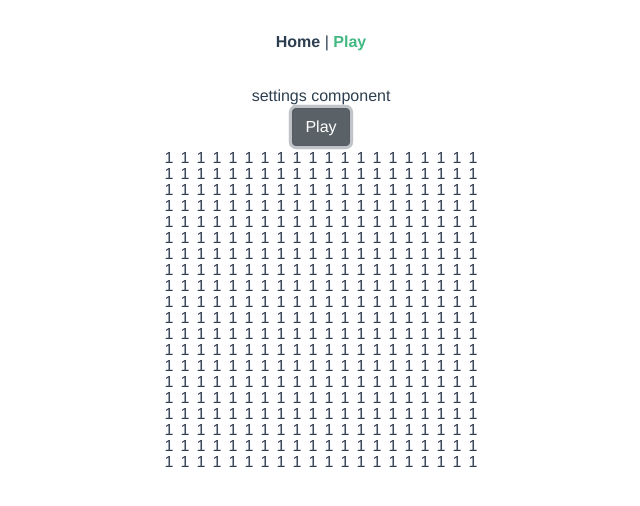
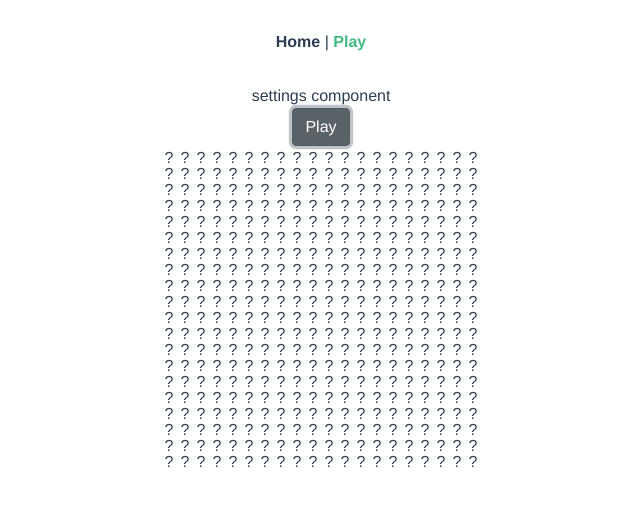
Before and after one commit to leoneed96/minesweeper, a Vue app: page /#/play in a window 1280 px wide. Both pictures are taken after a click on the button "Play". Shown: the top 506 px of the page, without its empty margins (319-959 px from the left). Built offline with nearby package versions, Linux system fonts and the light colour scheme.

Commit message:
catching input. wip inputProcessor

```diff
--- a/src/components/cell.vue
+++ b/src/components/cell.vue
@@ -1,12 +1,14 @@
 <template>
-    <div :style="style" class="cell">
-        1
+    <div :style="style" class="cell cursor-pointer" @click="onCellClick">
+        <div v-if="!cell.isOpened">?</div>
+        <div v-else-if="cell.type == 0">*</div>
+        <div v-else>{{cell.number || 'i'}}</div>
     </div>
 </template>
 <script>
 export default {
     props:{
-        data:{
+        cell:{
             type: Object,
             default: () => {}
         },
@@ -23,7 +25,13 @@ export default {
                 height: size
             };
         }
+    },
+    methods: {
+        onCellClick(){
+            this.$emit("input", this.cell);
+        }
     }
+
 }
 </script>
 <style scoped>
--- a/src/components/field.vue
+++ b/src/components/field.vue
@@ -1,13 +1,13 @@
 <template>
   <div class="field-container">
     <b-container :style="containerStyle">
-      <b-row class="ml-auto mr-auto" :style="rowStyle" v-for="(row, index) in data" :key="index" :cols="row.length">
+      <b-row class="ml-auto mr-auto" :style="rowStyle" v-for="(row, rowIndex) in data" :key="rowIndex" :cols="row.length">
         <b-col
           class="pl-0 pr-0 flex-grow-0 flex-shrink-1"
-          v-for="(col, index) in row"
-          :key="index"
+          v-for="(col, colIndex) in row"
+          :key="colIndex"
         >
-          <cell :size="cellSize"></cell>
+          <cell @input="onCellInput" :size="cellSize" :cell="data[rowIndex][colIndex]"></cell>
         </b-col>
       </b-row>
     </b-container>
@@ -15,6 +15,7 @@
 </template>
 <script>
 import cell from "./cell";
+import InputProcessor from "../types/inputProcessor"
 export default {
   components: {
     cell,
@@ -38,11 +39,11 @@ export default {
   },
   data: function() {
    return {
-
+     processor: null,
    }
   },
   mounted() {
-
+   this.processor = new InputProcessor(this.data);
   },
   computed: {
       rowStyle(){
@@ -55,6 +56,15 @@ export default {
               height: '40rem'
           }
       }
+  },
+  methods:{
+    onCellInput(cell){
+      console.log(this.processor);
+      this.processor.processInput(cell.position);
+    },
+    getCell(row, col){
+      return this.data && this.data[row] && this.data[row][col];
+    }
   }
 };
 </script>
--- a/src/types/cell.ts
+++ b/src/types/cell.ts
@@ -20,4 +20,5 @@ export default class cell {
   position: position;
   public type!: CellType;
   public number!: number | undefined;
+  public isOpened: boolean = false;
 }
--- a/src/types/generator.ts
+++ b/src/types/generator.ts
@@ -36,7 +36,6 @@ export default class Generator {
       for (let col = 0; col < this.colCount; col++) {
         let curCell = new cell(new position(row, col));
         if (mines.some((x) => x.row == row && x.col == col)) {
-          debugger;
           curCell.type = CellType.mine;
         }
         this.flatField.push(curCell);
--- /dev/null
+++ b/src/types/inputProcessor.ts
@@ -0,0 +1,21 @@
+import cell, { position } from './cell';
+import Utils from './utils';
+
+export default class InputProcessor
+{
+    constructor(gameField: Array<Array<cell>>){
+        let helper = new Utils();
+        this.flatField = helper.getFlatArray(gameField);
+    }
+    flatField: Array<cell>;
+
+    public processInput(pos: position)
+    {
+        let cell = this.flatField.find(x => x.position.col == pos.col && x.position.row == pos.row);
+        if(cell){
+            cell.isOpened = true;
+        }
+        // TODO: if island - pick start point then go around and open while you got island or number. Stop moving after
+        // you saw a number.
+    }
+}
--- /dev/null
+++ b/src/types/utils.ts
@@ -0,0 +1,11 @@
+export default class Utils {
+  public getFlatArray<T>(twoDimArray: Array<Array<T>>) {
+    let result = new Array<T>();
+    for (let row = 0; row < twoDimArray.length; row++) {
+      for (let col = 0; col < twoDimArray[row].length; col++) {
+        result.push(twoDimArray[row][col]);
+      }
+    }
+    return result;
+  }
+}
--- a/src/views/Game.vue
+++ b/src/views/Game.vue
@@ -36,8 +36,7 @@ export default {
       }
   },
   mounted() {
-    let generator = new Generator(20, 20);
-    let field = generator.getField();
+
   },
 };
 </script>
```
